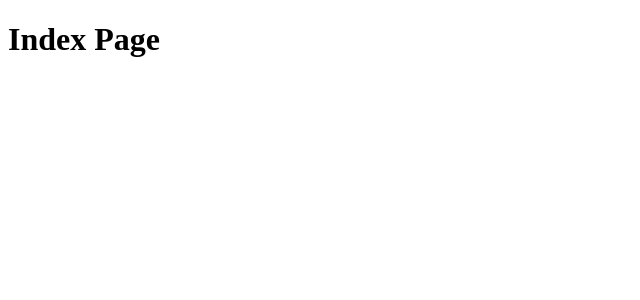
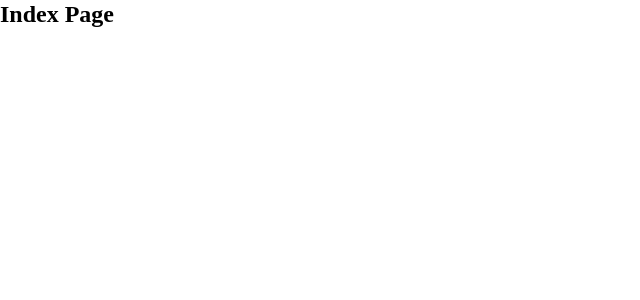
Before and after one commit to Felpsmars/Biud-Project, a Next.js app: page / in a window 1280 px wide. Shown: the top 300 px of the page, without its empty margins (0-640 px from the left). Built offline with nearby package versions, Linux system fonts and the light colour scheme.

Commit message:
adding next _document.tsx

```diff
--- a/src/pages/_app.tsx
+++ b/src/pages/_app.tsx
@@ -1,4 +1,6 @@
 import { AppProps } from 'next/app';
+
+import '../../styles/globals.scss';
 
 function MyApp({ Component, pageProps }: AppProps) {
   return <Component {...pageProps} />;
--- /dev/null
+++ b/src/pages/_document.tsx
@@ -0,0 +1,13 @@
+import { Html, Head, Main, NextScript } from 'next/document';
+
+export default function Document() {
+  return (
+    <Html>
+      <Head />
+      <body>
+        <Main />
+        <NextScript />
+      </body>
+    </Html>
+  );
+}
--- a/src/pages/index.tsx
+++ b/src/pages/index.tsx
@@ -1,7 +1,15 @@
+import styles from '../../styles/Index.module.scss';
+import Head from 'next/head';
+
 export default function Home() {
   return (
-    <div>
-      <h1>Index Page</h1>
-    </div>
+    <>
+      <Head>
+        <title>Digite seu nome!</title>
+      </Head>
+      <div className={styles.container}>
+        <p>Index Page</p>
+      </div>
+    </>
   );
 }
```
